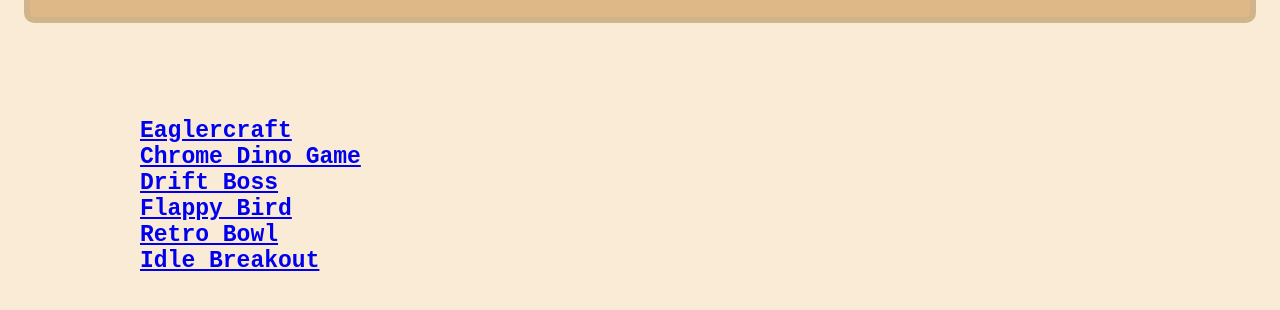
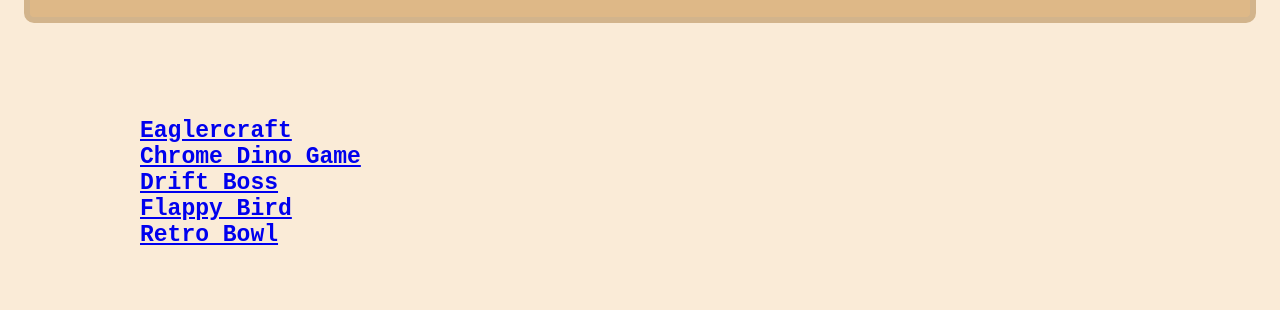
Before and after one commit to pixelatedeagle131/pixelatedeagle131.github.io, a website: page web/pages/games.html in a window 1280 px wide. Shown: the part 116-426 px from the top of the page. Drawn offline with Linux system fonts and the light colour scheme.

Commit message:
Comment out Idle Breakout link in games.html
Comment out the link to Idle Breakout due to functionality issues.

```diff
--- a/web/pages/games.html
+++ b/web/pages/games.html
@@ -53,7 +53,7 @@
         <a href="drift-boss.html">Drift Boss</a><br>
         <a href="flappy-bird.html">Flappy Bird</a><br>
         <a href="../retro-bowl/index.html">Retro Bowl</a><br>
-        <a href="../idle-breakout/index">Idle Breakout</a><br>
+        <!-- <a href="../idle-breakout/index.html">Idle Breakout</a><br> //Does not work// -->
       </h4>
     </section>
     <!-- <div class="footer" style="margin-top:160px">© & Cedar, Incorporated, 2026</div> -->
```
